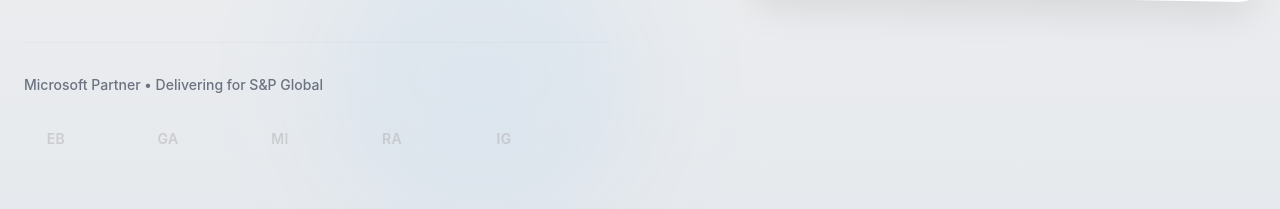
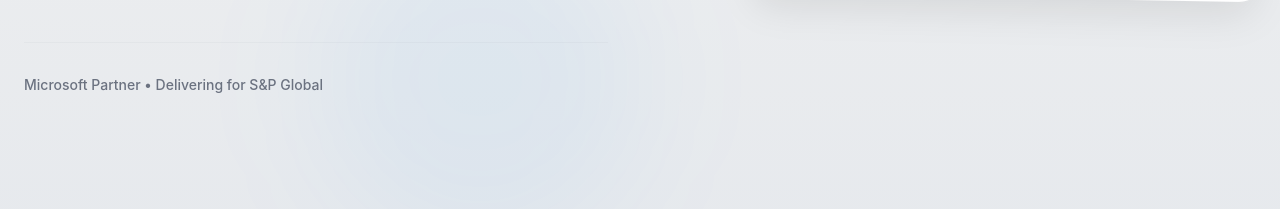
Before and after one commit to atheryon-ai/atheryon-website, a Next.js app: page / in a window 1280 px wide. Shown: the part 806-1015 px from the top of the page. Built offline with nearby package versions, Linux system fonts and the light colour scheme.

Commit message:
Integrate ClientCanvas into ClientLogos component
- Update ClientLogos to use ClientCanvas instead of placeholder initials
- Export ClientCanvas from components index

Co-Authored-By: Claude Opus 4.5 <noreply@anthropic.com>

```diff
--- a/src/components/ClientLogos.tsx
+++ b/src/components/ClientLogos.tsx
@@ -1,19 +1,11 @@
+import { ClientCanvas } from './ClientCanvas'
+
 interface ClientLogosProps {
   className?: string
   showLabel?: boolean
 }
 
 export function ClientLogos({ className = '', showLabel = true }: ClientLogosProps) {
-  // Grayscale placeholder logos representing enterprise clients
-  // Using abstract shapes since we cannot use real client logos
-  const clients = [
-    { name: 'Enterprise Bank', initial: 'EB' },
-    { name: 'Global Asset Management', initial: 'GA' },
-    { name: 'Market Infrastructure', initial: 'MI' },
-    { name: 'Regulatory Agency', initial: 'RA' },
-    { name: 'Investment Group', initial: 'IG' },
-  ]
-
   return (
     <div className={className}>
       {showLabel && (
@@ -21,17 +13,7 @@ export function ClientLogos({ className = '', showLabel = true }: ClientLogosPro
           Microsoft Partner • Delivering for S&P Global
         </p>
       )}
-      <div className="flex flex-wrap items-center gap-8 md:gap-12">
-        {clients.map((client) => (
-          <div
-            key={client.name}
-            className="client-logo flex items-center justify-center w-16 h-10 text-neutral-500 font-semibold text-sm tracking-wide"
-            title={client.name}
-          >
-            {client.initial}
-          </div>
-        ))}
-      </div>
+      <ClientCanvas className="mt-2" />
     </div>
   )
 }
--- a/src/components/index.ts
+++ b/src/components/index.ts
@@ -13,6 +13,7 @@ export { AnimatedBadge } from './AnimatedBadge'
 export { DataVisualization } from './DataVisualization'
 export { TechPartners } from './TechPartners'
 export { ClientLogos, TechPartnerLogos } from './ClientLogos'
+export { ClientCanvas } from './ClientCanvas'
 export { CaseStudy } from './CaseStudy'
 export { ComparisonSection } from './ComparisonSection'
 export { FAQ, defaultFAQItems } from './FAQ'
```
